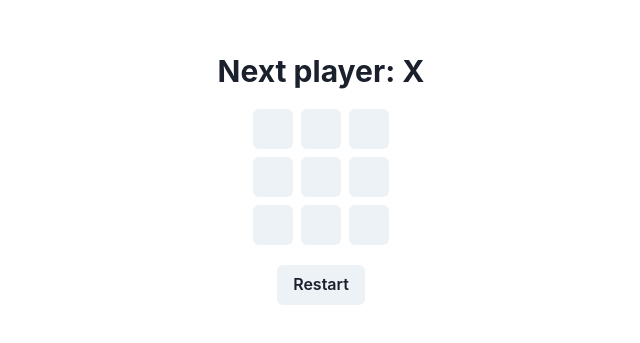
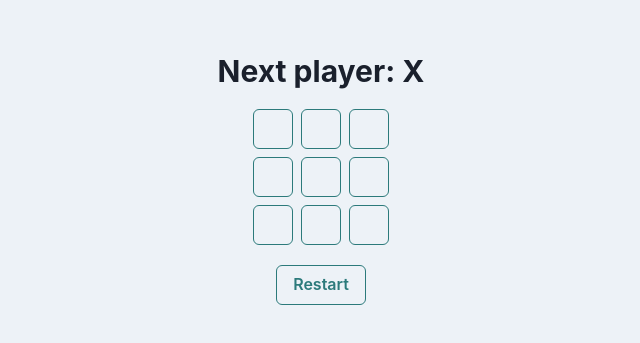
Before and after one commit to yumanuralfath/HomeWorkWeek12, a React (Create React App) app: page / in a window 1280 px wide. Shown: the part 221-564 px from the top of the page, without its empty margins (319-959 px from the left). Built offline with nearby package versions, Linux system fonts and the light colour scheme.

Commit message:
style: add styling with chakraUI

```diff
--- a/src/App.js
+++ b/src/App.js
@@ -1,9 +1,10 @@
 import React, { useState } from 'react';
-import { Button, Flex, Heading } from '@chakra-ui/react';
+import { Button, Flex, Heading, Center } from '@chakra-ui/react';
 
 function Board() {
   const [squares, setSquares] = useState(Array(9).fill(null));
   const [nextValue, setNextValue] = useState('X');
+  const [winner, setWinner] = useState(null);
 
   function selectSquare(square) {
     if (calculateWinner(squares) || squares[square]) {
@@ -13,23 +14,28 @@ function Board() {
     newSquares[square] = nextValue;
     setSquares(newSquares);
     setNextValue(calculateNextValue(newSquares));
+
+    const newWinner = calculateWinner(newSquares);
+    if (newWinner) {
+      setWinner(newWinner);
+    }
   }
 
   function restart() {
     setSquares(Array(9).fill(null));
     setNextValue('X');
+    setWinner(null);
   }
 
   function renderSquare(i) {
     return (
-      <Button className="square" onClick={() => selectSquare(i)} size="md" m={1}>
+      <Button className="square" onClick={() => selectSquare(i)} size="md" m={1} colorScheme='teal' variant="outline">
         {squares[i]}
       </Button>
     );
   }
 
-  const winner = calculateWinner(squares);
-  const status = calculateStatus(winner, squares, nextValue);
+  const status = winner ? `Winner: ${winner}` : squares.every(Boolean) ? `Scratch: Cat's game` : `Next player: ${nextValue}`;
 
   return (
     <Flex direction="column" alignItems="center">
@@ -51,7 +57,14 @@ function Board() {
         {renderSquare(7)}
         {renderSquare(8)}
       </Flex>
-      <Button onClick={restart} mt={4}>
+      {winner && (
+        <Center mt={4} bg="green.200" p={2} borderRadius="md">
+          <Heading size="md" color="green.800">
+            Congratulations {winner} !
+          </Heading>
+        </Center>
+      )}
+      <Button onClick={restart} mt={4} colorScheme='teal' variant="outline">
         Restart
       </Button>
     </Flex>
@@ -60,18 +73,10 @@ function Board() {
 
 function Game() {
   return (
-    <Flex justify="center" align="center" height="100vh">
+    <Flex justify="center" align="center" height="100vh" bg="gray.100">
       <Board />
     </Flex>
   );
-}
-
-function calculateStatus(winner, squares, nextValue) {
-  return winner
-    ? `Winner: ${winner}`
-    : squares.every(Boolean)
-      ? `Scratch: Cat's game`
-      : `Next player: ${nextValue}`;
 }
 
 function calculateNextValue(squares) {
```
